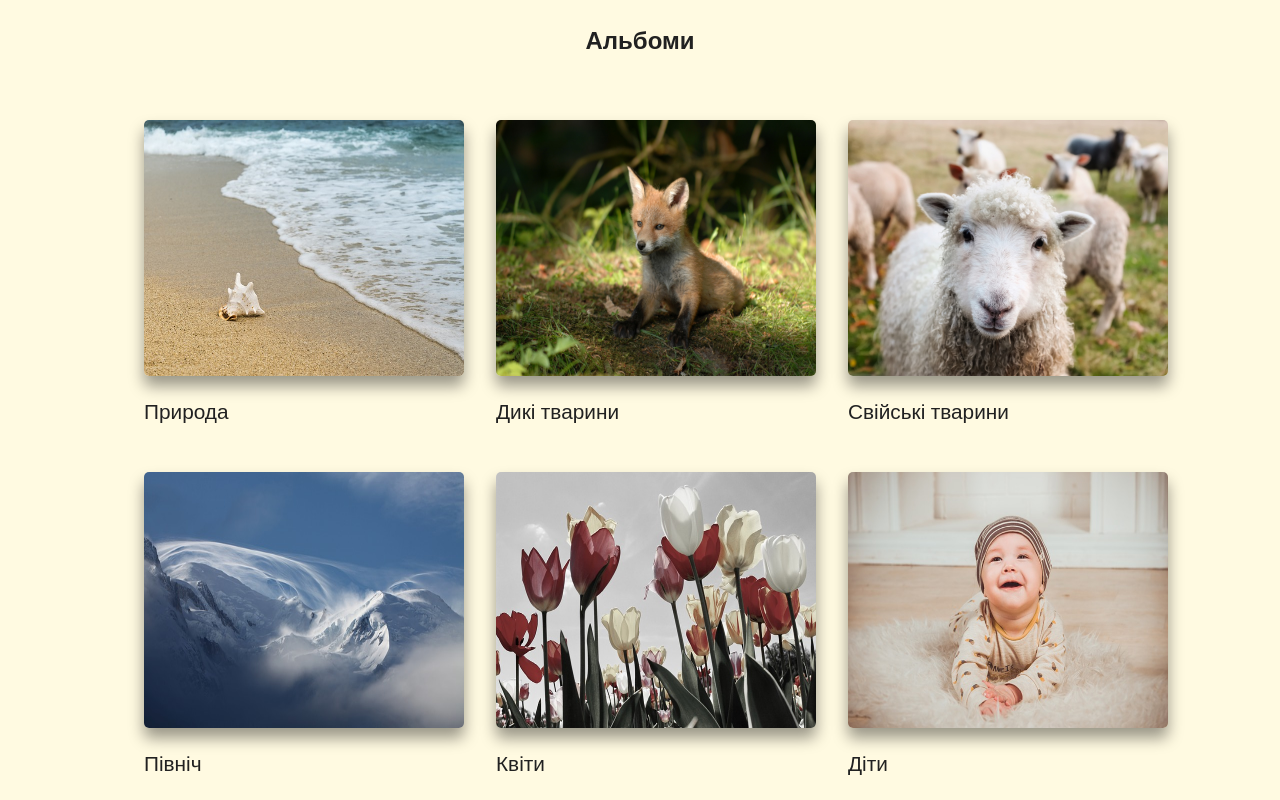
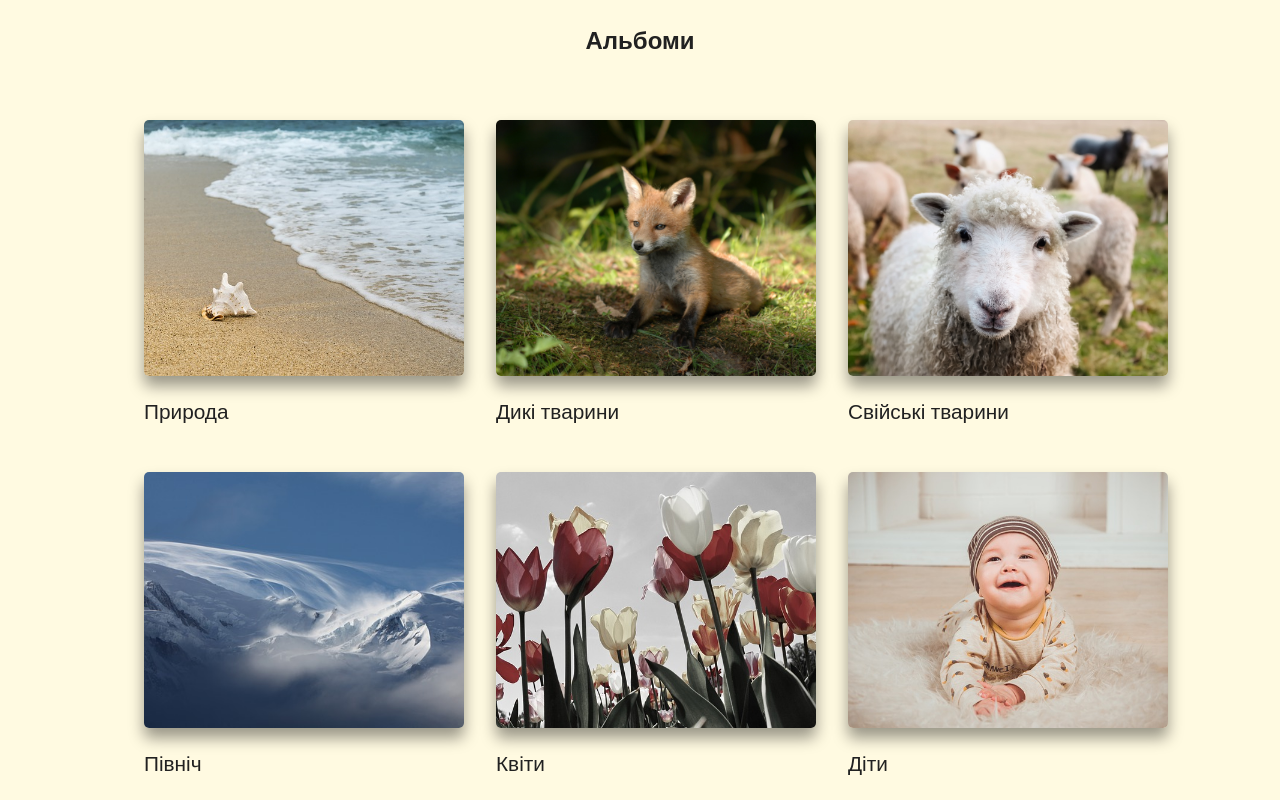
Before and after one commit to YanushkevychDm/WebAcademyProject, a plain HTML site: page index.html in a window 1280 px wide. Shown: the part 2120-2920 px from the top of the page. Drawn offline with nearby package versions, Linux system fonts and the light colour scheme.

Commit message:
Add files via upload

```diff
--- a/css/main.css
+++ b/css/main.css
@@ -299,7 +299,7 @@ body {
   display: block;
   width: 100%;
   height: 80%;
-  background-size: cover;
+  object-fit: cover;
   border-radius: 5px;
   -webkit-box-shadow: 0 10px 15px rgba(0, 0, 0, 0.4);
           box-shadow: 0 10px 15px rgba(0, 0, 0, 0.4);
```
